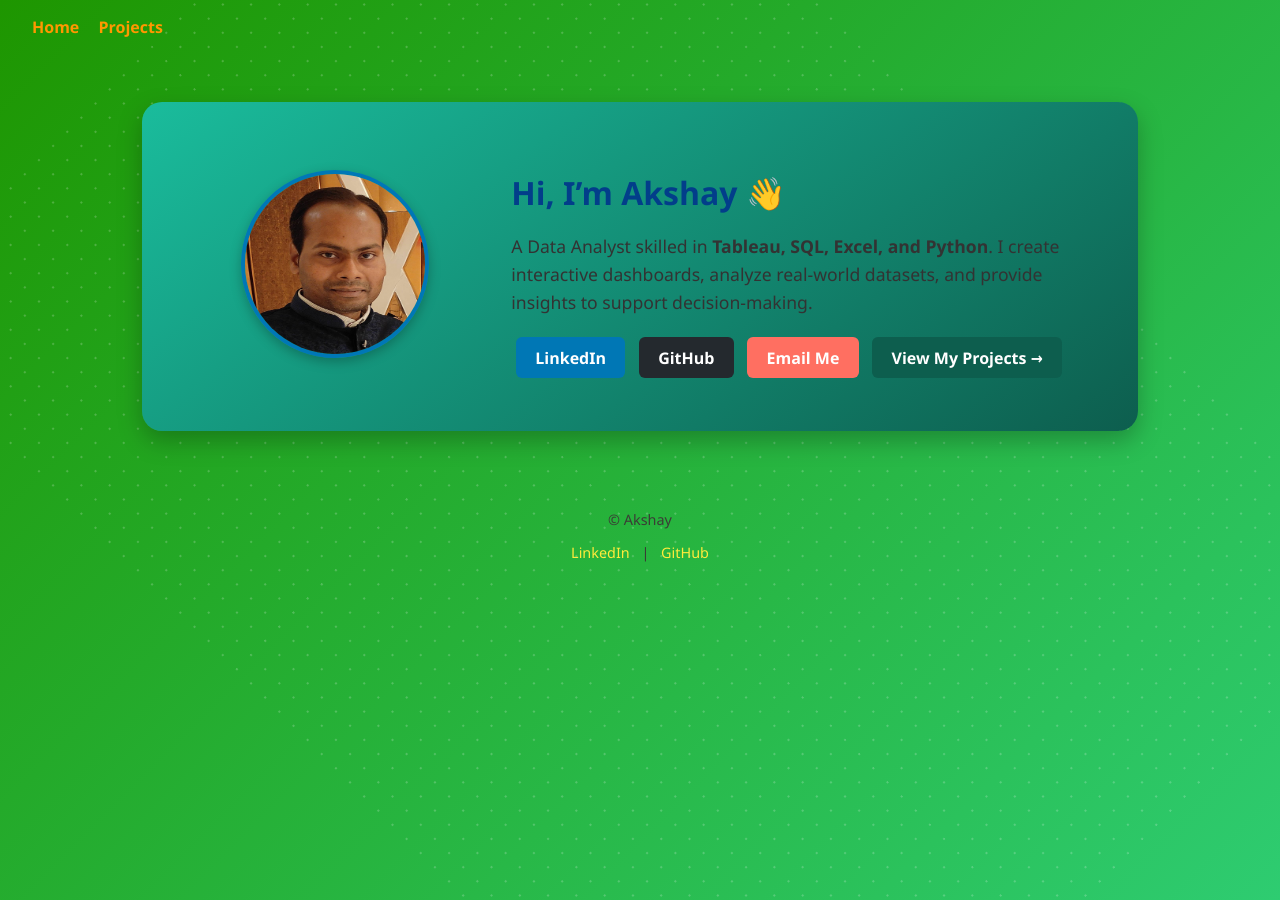
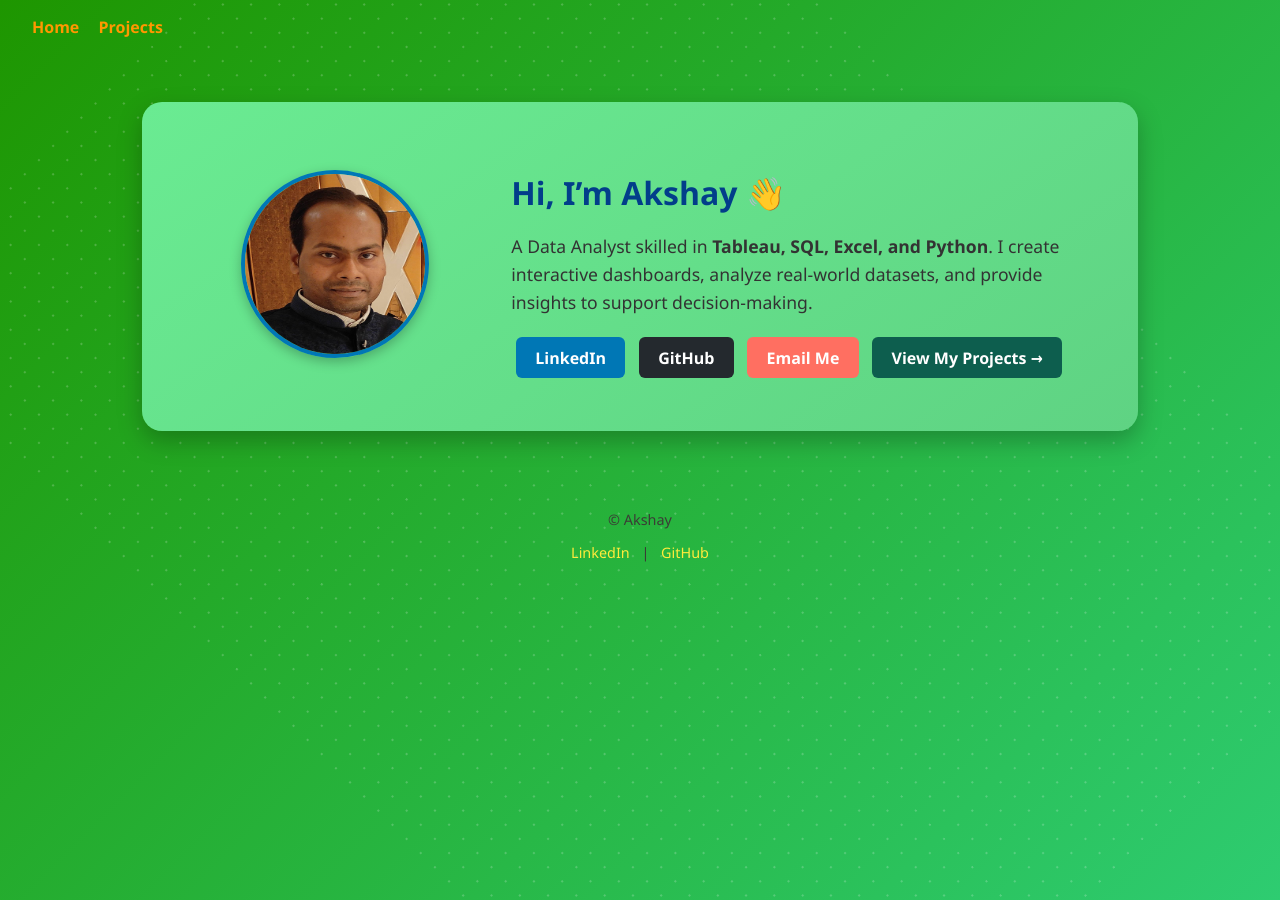
Before and after one commit to AkshaySinha01/AkshaySinha01.github.io, a Jekyll site: the page built from index.md, in a window 1280 px wide. Built offline with Jekyll 4.4.1, drawn with Linux system fonts in a browser that asks for light colours.

Commit message:
Update home.html

```diff
--- a/_layouts/home.html
+++ b/_layouts/home.html
@@ -44,7 +44,7 @@ nav {
   padding: 3rem;
   margin: 3rem auto;
   max-width: 900px;
-  background: linear-gradient(145deg, #1abc9c, #0d5e4e);
+  background: linear-gradient(145deg, #6aeb92, #5fd383);
   border-radius: 20px;
   box-shadow: 0 10px 25px rgba(0,0,0,0.25);
   position: relative;
```
